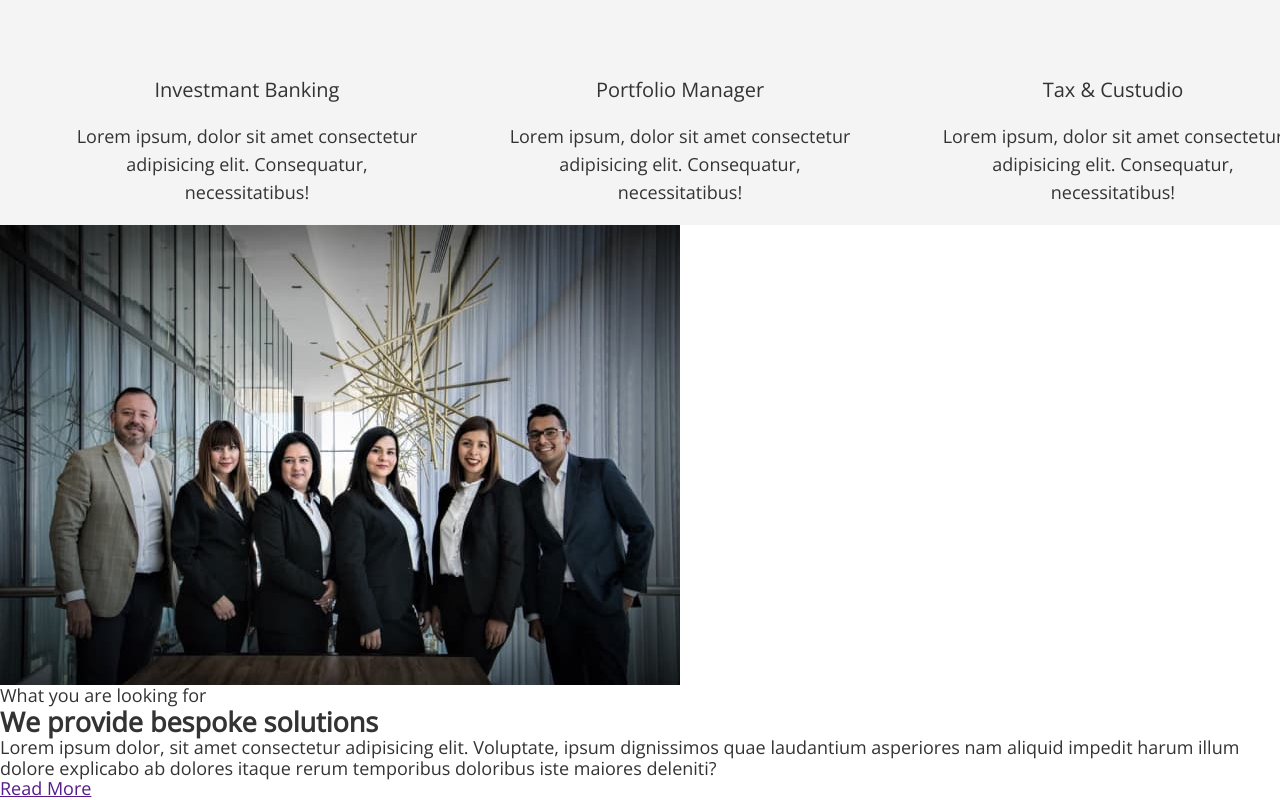
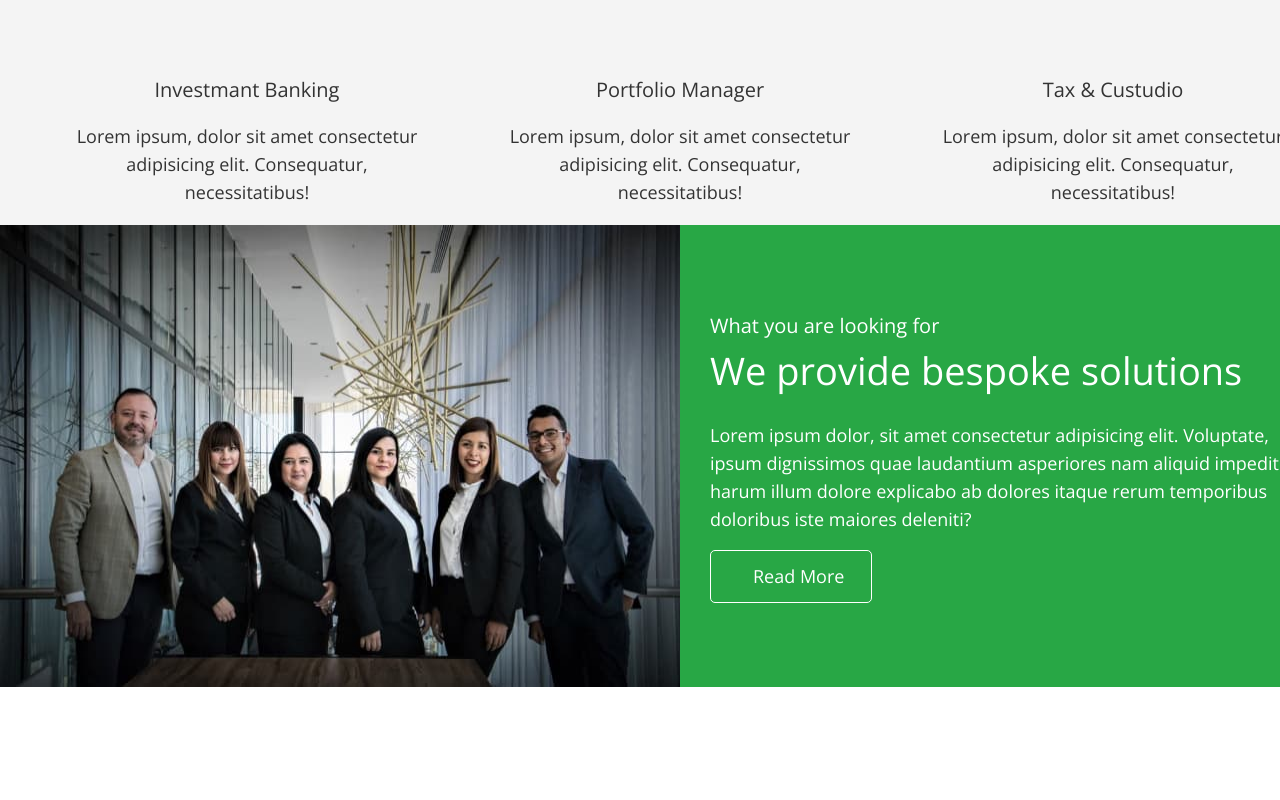
Before and after one commit to KalchIgor/Pr-13-14, a plain HTML site: page index.html in a window 1280 px wide. Shown: the part 867-1667 px from the top of the page. After the commit the page ends 1554 px from the top, so only its background shows below. Drawn offline with nearby package versions, Linux system fonts and the light colour scheme.

Commit message:
add solutions

```diff
--- a/css/style.css
+++ b/css/style.css
@@ -181,3 +181,44 @@ button {
   line-height: 1.56;
   text-align: center;
 }
+
+/* solutions */
+.solutions .container {
+  display: flex;
+  padding: 0;
+}
+
+.solutions-wrapper {
+  background-color: var(--accent-color);
+  padding: 84px 44px 84px 30px;
+}
+
+.solutions-subtext {
+  font-size: 20px;
+  line-height: 1.65;
+  color: var(--secondary-text-color);
+  margin-bottom: 5px;
+}
+
+.solutions-title {
+  font-weight: 300;
+  font-size: 38px;
+  line-height: 1.26;
+  color: var(--secondary-text-color);
+  margin-bottom: 26px;
+}
+
+.solutions-text {
+  line-height: 1.56;
+  color: var(--secondary-text-color);
+  margin-bottom: 17px;
+}
+
+.solutions-button {
+  border: 1px solid #ffffff;
+  border-radius: 5px;
+  padding: 11px 27px 12px 42px;
+  line-height: 1.56;
+  color: var(--secondary-text-color);
+  display: inline-block;
+}
--- a/index.html
+++ b/index.html
@@ -37,13 +37,17 @@
     <header class="header">
       <div class="container">
         <nav class="header-nav">
-        <a href="./index.html" class="logo-type link"> <span class="accent">Finance</span> Ledger</a>
+          <a href="./index.html" class="logo-type link">
+            <span class="accent">Finance</span> Ledger</a
+          >
           <ul class="header-nav-list list">
             <li class="header-nav-item list"><a href="" class="header-nav-link link">Home</a></li>
             <li class="header-nav-item list"><a href="" class="header-nav-link link">About</a></li>
             <li class="header-nav-item list"><a href="" class="header-nav-link link">Cases</a></li>
             <li class="header-nav-item list"><a href="" class="header-nav-link link">Blog</a></li>
-          <li class="header-nav-item list"><a href="" class="header-nav-link link">Contact</a></li>
+            <li class="header-nav-item list">
+              <a href="" class="header-nav-link link">Contact</a>
+            </li>
           </ul>
         </nav>
       </div>
@@ -91,6 +95,7 @@
 
       <!--solutions-->
       <section class="solutions">
+        <div class="container">
           <img
             class="solutions-img"
             src="./images/solutions/solution.jpg"
@@ -98,6 +103,7 @@
             width="680"
             height="460"
           />
+          <div class="solutions-wrapper">
             <p class="solutions-subtext">What you are looking for</p>
             <h2 class="solutions-title">We provide bespoke solutions</h2>
             <p class="solutions-text">
@@ -105,7 +111,9 @@
               quae laudantium asperiores nam aliquid impedit harum illum dolore explicabo ab dolores
               itaque rerum temporibus doloribus iste maiores deleniti?
             </p>
-        <a class="solutions-button" href="">Read More</a>
+            <a class="solutions-button link" href="">Read More</a>
+          </div>
+        </div>
       </section>
     </main>
   </body>
```
Lines whose indentation alone changed are shown as unchanged.
